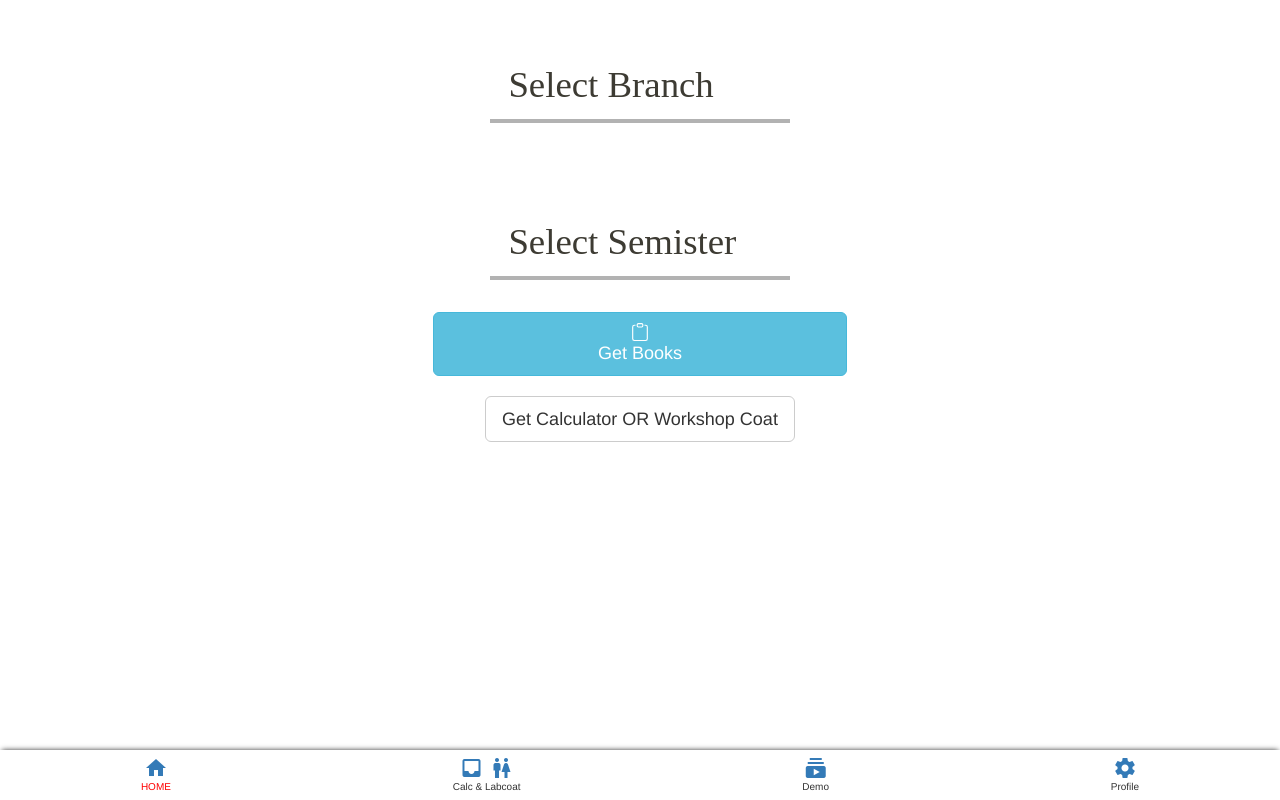
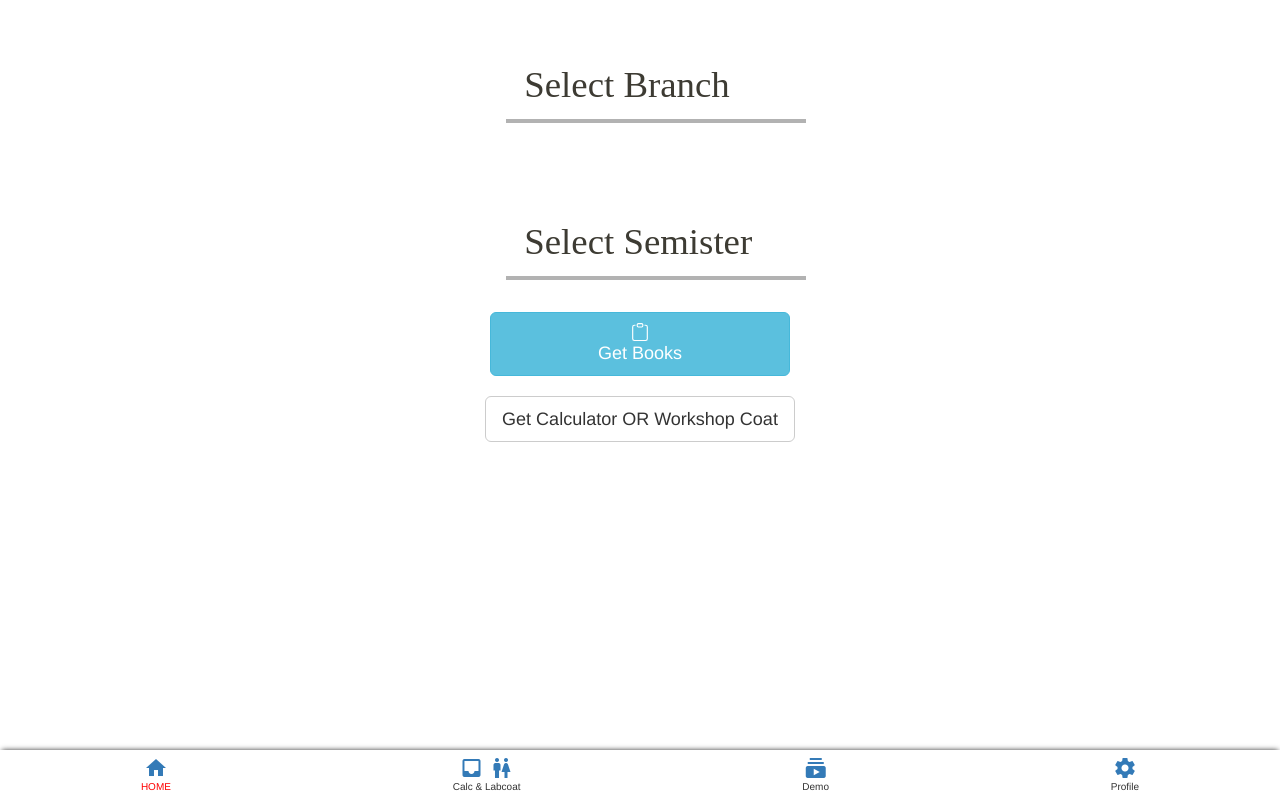
Before and after one commit to mahajan-Programming/engineeringBooks-store-live, a Django app: template userRegistration/templates/newsearchpage.html in a window 1280 px wide. Run offline with Django 3.2, Linux system fonts and the light colour scheme; the template is opened without the code that fills it, so the values that code supplies are empty; some libraries are stand-ins or nearby versions.

Commit message:
newsearchpage

```diff
--- a/userRegistration/templates/newsearchpage.html
+++ b/userRegistration/templates/newsearchpage.html
@@ -1,6 +1,6 @@
 {%block body%}
 
-<meta name="viewport" content="width=device-width, initial-scale=1.5">
+<meta name="viewport" content="width=device-width, initial-scale=1.0">
 <title>Search Books</title>
   <link rel="stylesheet" href="https://maxcdn.bootstrapcdn.com/bootstrap/3.4.1/css/bootstrap.min.css">
   <script src="https://ajax.googleapis.com/ajax/libs/jquery/3.4.1/jquery.min.js"></script>
@@ -10,7 +10,7 @@
 
 
 
-<form method="POST" style="width: 12cm; margin:auto;   padding: 20px;
+<form method="POST" style="width: 9cm; margin:auto;   padding: 20px;
   ">
       {% csrf_token %}
   <div class="sel sel--black-panther">
```
